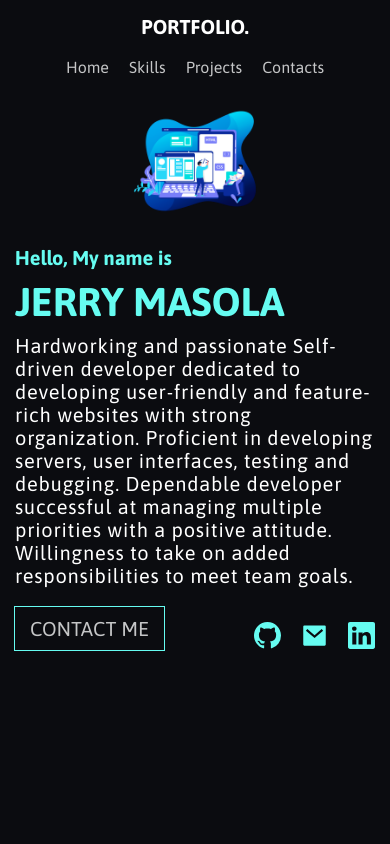
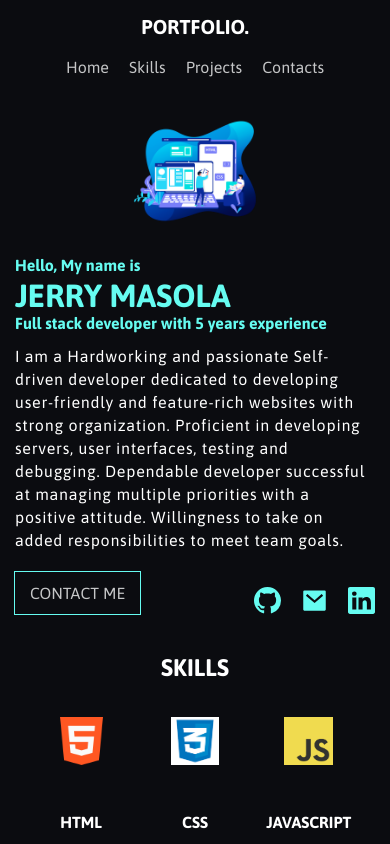
Before and after one commit to Collid3/portfolio, a React (Create React App) app: page / in a window 390 px wide. Shown: the top 844 px of the page. Built offline with nearby package versions, Linux system fonts and the light colour scheme.

Commit message:
styling twist in font and media query

```diff
--- a/src/App.css
+++ b/src/App.css
@@ -85,9 +85,9 @@ main {
   display: flex;
   flex-direction: column;
   align-items: flex-start;
-  /* justify-content: center; */
   font-size: 2rem;
   padding: 10px;
+  padding-top: 2rem;
   max-width: 100rem;
   text-align: left;
   margin: 0 auto;
@@ -95,7 +95,7 @@ main {
 
 main img {
   /* display: none; */
-  width: 18rem;
+  width: 20rem;
   background-color: transparent;
   margin: 0 auto;
   margin-bottom: 2rem;
@@ -104,20 +104,18 @@ main img {
 main h1 {
   text-transform: uppercase;
   color: #66fcf1;
-  margin-bottom: 2rem;
-  margin-top: 1.5rem;
 }
 
 main h4 {
   color: #66fcf1;
-  /* margin-top: 1rem; */
+  margin: 3px 0;
 }
 
 main p {
   line-height: 30px;
   letter-spacing: 0.75px;
-  /* width: 55%; */
   margin-bottom: 3rem;
+  margin-top: 1rem;
 }
 
 main button {
@@ -162,8 +160,12 @@ main > div {
 }
 
 @media screen and (max-width: 768px) {
+  main {
+    font-size: 1.6rem;
+  }
+
   .landing-page {
-    height: calc(100vh - 86px);
+    min-height: auto;
   }
 
   header {
@@ -183,14 +185,11 @@ main > div {
   }
 
   main img {
-    width: 15rem;
+    width: 18rem;
   }
+
   main h4 {
     margin-top: 0;
-  }
-
-  main h1 {
-    margin: 1rem 0;
   }
 
   main button {
@@ -201,7 +200,6 @@ main > div {
 @media screen and (max-width: 576px) {
   .landing-page {
     height: auto;
-    min-height: 100vh;
   }
 
   main img {
--- a/src/components/Hero.js
+++ b/src/components/Hero.js
@@ -11,11 +11,13 @@ const Hero = () => {
 
       <h1>Jerry Masola</h1>
 
+      <h4>Full stack developer with 5 years experience</h4>
+
       <p>
-        Hardworking and passionate Self-driven developer dedicated to developing
-        user-friendly and feature-rich websites with strong organization.
-        Proficient in developing servers, user interfaces, testing and
-        debugging. Dependable developer successful at managing multiple
+        I am a Hardworking and passionate Self-driven developer dedicated to
+        developing user-friendly and feature-rich websites with strong
+        organization. Proficient in developing servers, user interfaces, testing
+        and debugging. Dependable developer successful at managing multiple
         priorities with a positive attitude. Willingness to take on added
         responsibilities to meet team goals.
       </p>
--- a/src/components/Projects.js
+++ b/src/components/Projects.js
@@ -139,9 +139,9 @@ const Projects = () => {
           <h3>E-commerce App</h3>
 
           <p>
-            Seroba store is an E-commerce application inspired by movies app. I
-            developed it to sharpen my skills in being creative and make
-            something out of nothing.
+            An E-commerce application inspired by the app i made above this one
+            called movies app. I developed it to sharpen my skills in being
+            creative and make something out of nothing.
           </p>
 
           <div className="buttons">
--- a/src/styles/skills.css
+++ b/src/styles/skills.css
@@ -34,7 +34,7 @@
 }
 
 .skills div img {
-  width: 60%;
+  width: 45%;
   height: 80%;
   object-fit: contain;
   margin-bottom: 8px;
@@ -70,7 +70,6 @@
   }
 
   .skills div img {
-    width: 45%;
     height: 72%;
   }
 }
@@ -80,21 +79,21 @@
     grid-template-rows: repeat(auto-fill, 150px);
     gap: 40px 5px;
   }
-
-  .skills div img {
-    width: 60%;
-  }
 }
 
 @media screen and (max-width: 768px) {
   .skills-section {
     height: auto;
     margin-bottom: 1rem;
+    min-height: auto;
   }
 
   .skills-section h2 {
-    margin-bottom: 2rem;
-    /* font-size: 2.8rem; */
+    margin-bottom: auto;
+  }
+
+  .skills {
+    margin-bottom: 1rem;
   }
 }
 
```
